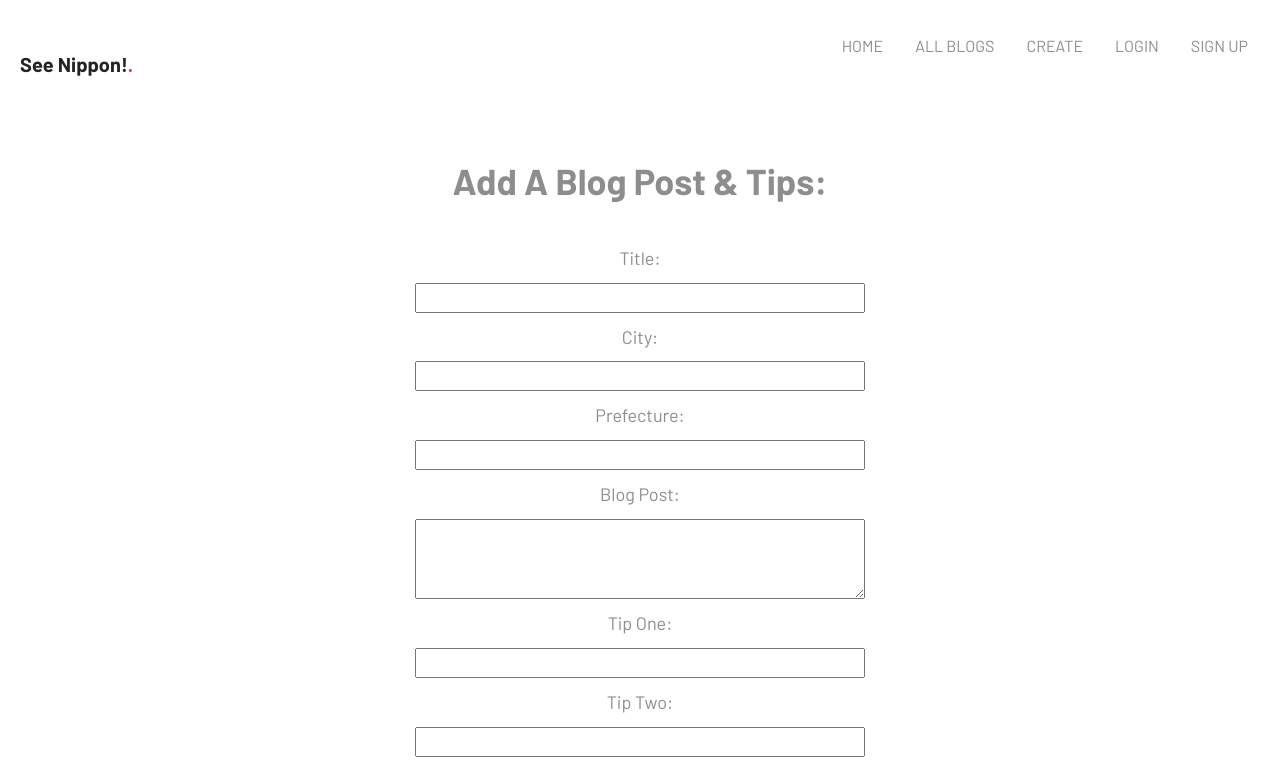
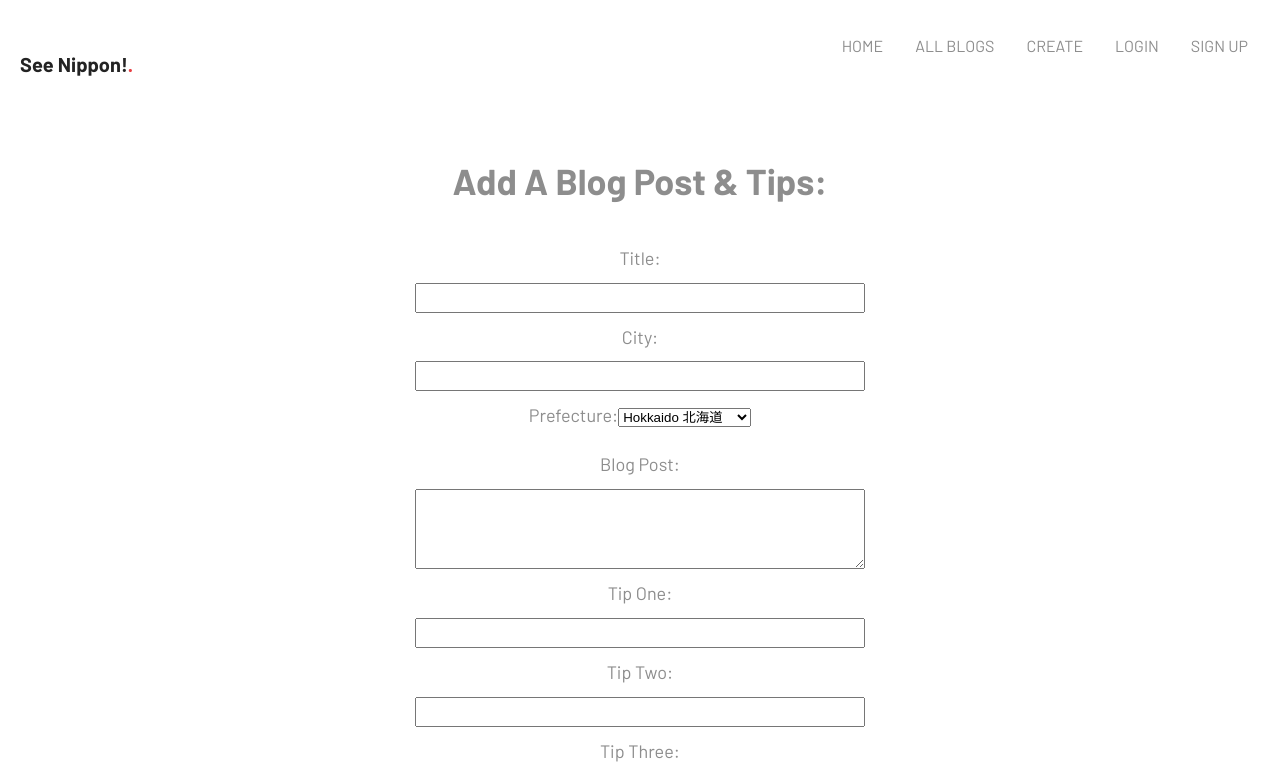
Before and after one commit to DannyField/SeeNippon, a React (Create React App) app in the folder frontend-client/: page /blogs/create in a window 1280 px wide. Shown: the top 773 px of the page. Built offline with nearby package versions, Linux system fonts and the light colour scheme.

Commit message:
Added dropdown selection for prefectures and included in seed file

```diff
--- a/frontend-client/src/components/CreateBlog.jsx
+++ b/frontend-client/src/components/CreateBlog.jsx
@@ -6,23 +6,23 @@ class CreateBlog extends React.Component {
     this.setState({
       [event.target.id]: event.target.value,
     });
-    console.log(this.state)
-    console.log(this.props)
-    console.log(this.body)
+    console.log(this.state);
+    console.log(this.props);
+    console.log(this.body);
   };
 
   onFormSubmit = async (event) => {
     event.preventDefault();
 
     const body = {
-      blog: this.state
-    }
+      blog: this.state,
+    };
 
     await fetch("http://localhost:3000/blogs", {
       method: "POST",
       headers: {
-        'Content-Type': 'application/json',
-        'Authorization': `Bearer ${localStorage.getItem('token')}`
+        "Content-Type": "application/json",
+        Authorization: `Bearer ${localStorage.getItem("token")}`,
       },
       body: JSON.stringify(body),
     });
@@ -30,62 +30,124 @@ class CreateBlog extends React.Component {
   };
 
   render() {
-    console.log(this.state)
-    console.log(localStorage.getItem('token'))
+    console.log(this.state);
+    console.log(localStorage.getItem("token"));
     return (
-      <div className="form-container-blog" style={{margin:"0 0 35px 0"}}>
+      <div className="form-container-blog" style={{ margin: "0 0 35px 0" }}>
         <form className="blog-form" onSubmit={this.onFormSubmit}>
-        <h1>Add A Blog Post & Tips:</h1>
+          <h1>Add A Blog Post & Tips:</h1>
           <label htmlFor="title">Title:</label>
-          <input className="blog-input"
+          <input
+            className="blog-input"
             type="text"
             name="title"
             id="title"
             onChange={this.onInputChange}
           />
           <label htmlFor="TipOne">City:</label>
-          <input className="blog-input"
+          <input
+            className="blog-input"
             type="text"
             name="city"
             id="city"
             onChange={this.onInputChange}
           />
-          <label htmlFor="TipOne">Prefecture:</label>
-          <input className="blog-input"
+          {/* <label htmlFor="Prefecture">Prefecture:</label>
+          <input
+            className="blog-input"
             type="text"
             name="prefecture"
             id="prefecture"
             onChange={this.onInputChange}
-          />
+          /> */}
+          <label>
+            Prefecture:
+            <select id="prefecture" value={this.state} onChange={this.onInputChange}>
+              <option value="Hokkaido 北海道">Hokkaido 北海道</option>
+              <option value="Tohoku 東北">Tohoku 東北</option>
+              <option value="Aomori 青森">Aomori 青森</option>
+              <option value="Akita 秋田">Akita 秋田</option>
+              <option value="Iwate 岩手">Iwate 岩手</option>
+              <option value="Yamagata 山形">Yamagata 山形</option>
+              <option value="Miyagi 宮城">Miyagi 宮城</option>
+              <option value="Fukushima 福島">Fukushima 福島</option>
+              <option value="Kanto 関東">Kanto 関東</option>
+              <option value="Tochigi 栃木">Tochigi 栃木</option>
+              <option value="Gunma 群馬">Gunma 群馬</option>
+              <option value="Ibaraki 茨城">Ibaraki 茨城</option>
+              <option value="Saitama 埼玉">Saitama 埼玉</option>
+              <option value="Tokyo 東京">Tokyo 東京</option>
+              <option value="Chiba 千葉">Chiba 千葉</option>
+              <option value="Kanagawa 神奈川">Kanagawa 神奈川</option>
+              <option value="Niigata 新潟">Niigata 新潟</option>
+              <option value="Ishikawa 石川">Ishikawa 石川</option>
+              <option value="Toyama 富山">Toyama 富山</option>
+              <option value="Nagano 長野">Nagano 長野</option>
+              <option value="Fukui 福井">Fukui 福井</option>
+              <option value="Gifu 岐阜">Gifu 岐阜</option>
+              <option value="Yamanashi 山梨">Yamanashi 山梨</option>
+              <option value="Aichi 愛知">Aichi 愛知</option>
+              <option value="Shizuoka 静岡">Shizuoka 静岡</option>
+              <option value="Hyogo 兵庫">Hyogo 兵庫</option>
+              <option value="Kyoto 京都">Kyoto 京都</option>
+              <option value="Shiga 滋賀">Shiga 滋賀</option>
+              <option value="Osaka 大阪">Osaka 大阪</option>
+              <option value="Nara 奈良">Nara 奈良</option>
+              <option value="Mie 三重">Mie 三重</option>
+              <option value="Wakayama 和歌山">Wakayama 和歌山</option>
+              <option value="Tottori 鳥取">Tottori 鳥取</option>
+              <option value="Shimane 島根">Shimane 島根</option>
+              <option value="Okayama 岡山">Okayama 岡山</option>
+              <option value="Hiroshima 広島">Hiroshima 広島</option>
+              <option value="Yamaguchi 山口">Yamaguchi 山口</option>
+              <option value="Kagawa 香川">Kagawa 香川</option>
+              <option value="Ehime 愛媛">Ehime 愛媛</option>
+              <option value="Tokushima 徳島">Tokushima 徳島</option>
+              <option value="Kochi 高知">Kochi 高知</option>
+              <option value="Fukuoka 福岡">Fukuoka 福岡</option>
+              <option value="Saga 佐賀">Saga 佐賀</option>
+              <option value="Nagasaki 長崎">Nagasaki 長崎</option>
+              <option value="Kumamoto 熊本">Kumamoto 熊本</option>
+              <option value="Oita 大分">Oita 大分</option>
+              <option value="Miyazaki 宮崎">Miyazaki 宮崎</option>
+              <option value="Kagoshima 鹿児島">Kagoshima 鹿児島</option>
+              <option value="Okinawa 沖縄">Okinawa 沖縄</option>
+            </select>
+          </label>
           <label htmlFor="description">Blog Post:</label>
-          <textarea className="blog-input"
+          <textarea
+            className="blog-input"
             name="description"
             id="description"
             onChange={this.onInputChange}
           ></textarea>
           <label htmlFor="TipOne">Tip One:</label>
-          <input className="blog-input"
+          <input
+            className="blog-input"
             type="text"
             name="tipOne"
             id="tipOne"
             onChange={this.onInputChange}
           />
           <label htmlFor="tipTwo">Tip Two:</label>
-          <input className="blog-input"
+          <input
+            className="blog-input"
             type="text"
             name="tipTwo"
             id="tipTwo"
             onChange={this.onInputChange}
           />
           <label htmlFor="TipThree">Tip Three:</label>
-          <input className="blog-input"
+          <input
+            className="blog-input"
             type="text"
             name="tipThree"
             id="tipThree"
             onChange={this.onInputChange}
           />
           <label htmlFor="Photo">Photo Url:</label>
-          <input className="blog-input"
+          <input
+            className="blog-input"
             type="text"
             name="image"
             id="image"
@@ -98,4 +160,5 @@ class CreateBlog extends React.Component {
     );
   }
 }
+
 export default CreateBlog;
--- a/frontend-client/src/components/EditBlog.jsx
+++ b/frontend-client/src/components/EditBlog.jsx
@@ -144,16 +144,62 @@ class EditBlog extends React.Component {
               value={city}
             />
 
-            <label htmlFor="prefecture">Prefecture</label>
-            <input
-              className="blog-input"
-              type="text"
-              name="prefecture"
-              id="prefecture"
-              onChange={this.onInputChange}
-              value={prefecture}
-            />
-            <hr />
+            <label>
+            Prefecture:
+            <select id="prefecture" value={prefecture} onChange={this.onInputChange}>
+              <option value="Hokkaido 北海道">Hokkaido 北海道</option>
+              <option value="Tohoku 東北">Tohoku 東北</option>
+              <option value="Aomori 青森">Aomori 青森</option>
+              <option value="Akita 秋田">Akita 秋田</option>
+              <option value="Iwate 岩手">Iwate 岩手</option>
+              <option value="Yamagata 山形">Yamagata 山形</option>
+              <option value="Miyagi 宮城">Miyagi 宮城</option>
+              <option value="Fukushima 福島">Fukushima 福島</option>
+              <option value="Kanto 関東">Kanto 関東</option>
+              <option value="Tochigi 栃木">Tochigi 栃木</option>
+              <option value="Gunma 群馬">Gunma 群馬</option>
+              <option value="Ibaraki 茨城">Ibaraki 茨城</option>
+              <option value="Saitama 埼玉">Saitama 埼玉</option>
+              <option value="Tokyo 東京">Tokyo 東京</option>
+              <option value="Chiba 千葉">Chiba 千葉</option>
+              <option value="Kanagawa 神奈川">Kanagawa 神奈川</option>
+              <option value="Niigata 新潟">Niigata 新潟</option>
+              <option value="Ishikawa 石川">Ishikawa 石川</option>
+              <option value="Toyama 富山">Toyama 富山</option>
+              <option value="Nagano 長野">Nagano 長野</option>
+              <option value="Fukui 福井">Fukui 福井</option>
+              <option value="Gifu 岐阜">Gifu 岐阜</option>
+              <option value="Yamanashi 山梨">Yamanashi 山梨</option>
+              <option value="Aichi 愛知">Aichi 愛知</option>
+              <option value="Shizuoka 静岡">Shizuoka 静岡</option>
+              <option value="Hyogo 兵庫">Hyogo 兵庫</option>
+              <option value="Kyoto 京都">Kyoto 京都</option>
+              <option value="Shiga 滋賀">Shiga 滋賀</option>
+              <option value="Osaka 大阪">Osaka 大阪</option>
+              <option value="Nara 奈良">Nara 奈良</option>
+              <option value="Mie 三重">Mie 三重</option>
+              <option value="Wakayama 和歌山">Wakayama 和歌山</option>
+              <option value="Tottori 鳥取">Tottori 鳥取</option>
+              <option value="Shimane 島根">Shimane 島根</option>
+              <option value="Okayama 岡山">Okayama 岡山</option>
+              <option value="Hiroshima 広島">Hiroshima 広島</option>
+              <option value="Yamaguchi 山口">Yamaguchi 山口</option>
+              <option value="Kagawa 香川">Kagawa 香川</option>
+              <option value="Ehime 愛媛">Ehime 愛媛</option>
+              <option value="Tokushima 徳島">Tokushima 徳島</option>
+              <option value="Kochi 高知">Kochi 高知</option>
+              <option value="Fukuoka 福岡">Fukuoka 福岡</option>
+              <option value="Saga 佐賀">Saga 佐賀</option>
+              <option value="Nagasaki 長崎">Nagasaki 長崎</option>
+              <option value="Kumamoto 熊本">Kumamoto 熊本</option>
+              <option value="Oita 大分">Oita 大分</option>
+              <option value="Miyazaki 宮崎">Miyazaki 宮崎</option>
+              <option value="Kagoshima 鹿児島">Kagoshima 鹿児島</option>
+              <option value="Okinawa 沖縄">Okinawa 沖縄</option>
+            </select>
+          </label>
+
+
             <label htmlFor="tipOne">Tip 1</label>
             <input
               className="blog-input"
```
Also changed, not shown: 1 other file (tests, documents, lock files or other folders).
